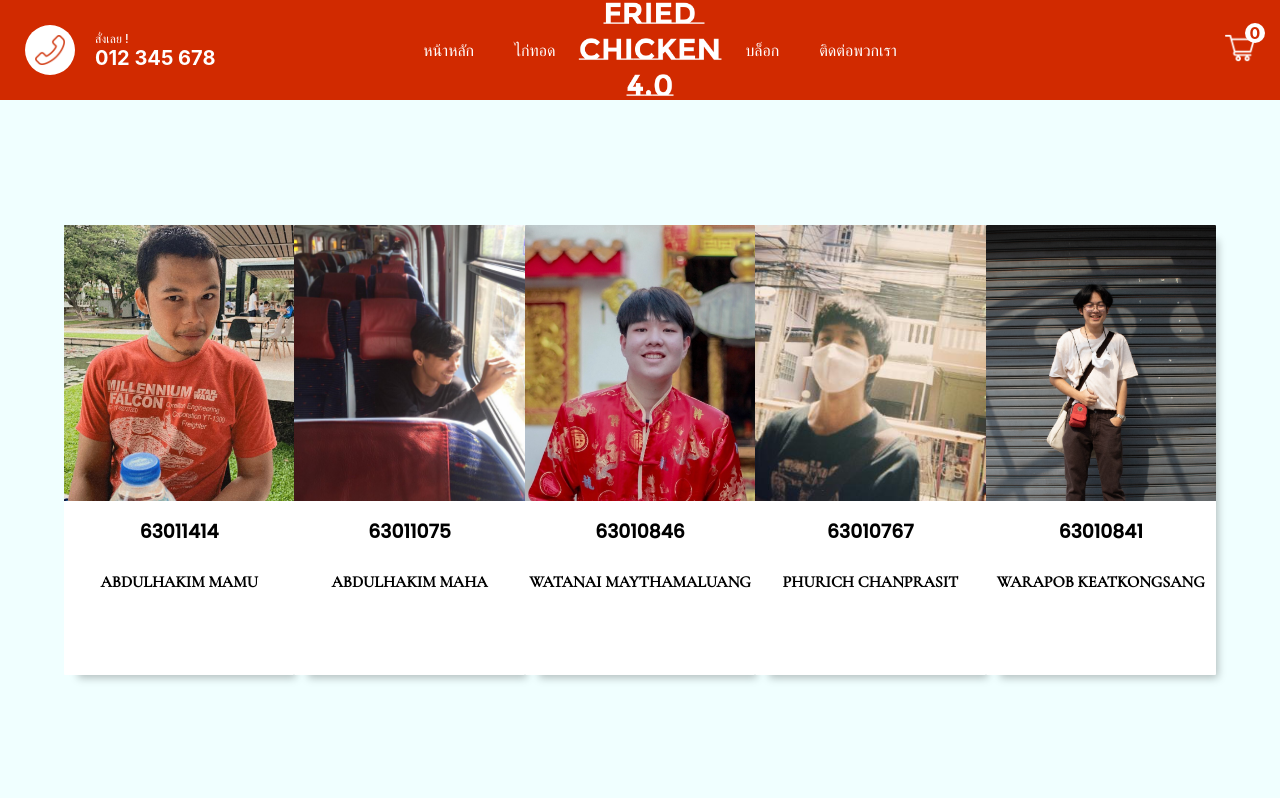
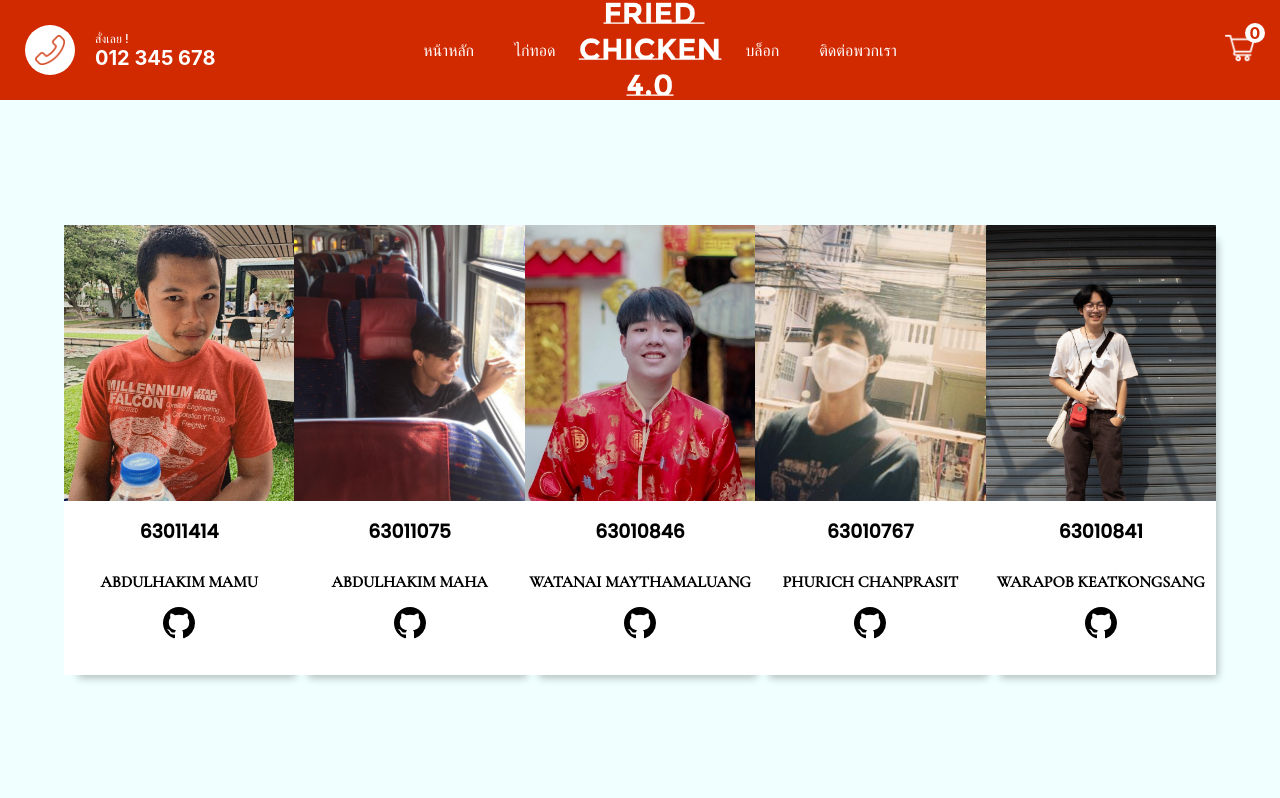
Before and after one commit to Abdulhakim-Maha/SDP-PROJECT, a Next.js app: page /aboutus in a window 1280 px wide. Shown: the top 798 px of the page. Built offline with nearby package versions, Linux system fonts and the light colour scheme.

Commit message:
add some more

```diff
--- a/components/Box.tsx
+++ b/components/Box.tsx
@@ -1,11 +1,15 @@
 import React, { FC } from "react";
 import styles from "../styles/Box.module.scss";
 import Image from "next/image";
+import { BsGithub } from "react-icons/bs";
+import Link from "next/link";
+import { CRED } from "../pages/aboutus";
 
-const Box: FC<{ img: string; name: string; id: number }> = ({
+const Box: FC<CRED> = ({
   img,
   name,
   id,
+  github
 }) => {
   return (
     <div className={styles.container}>
@@ -20,6 +24,11 @@ const Box: FC<{ img: string; name: string; id: number }> = ({
       <div className={styles.wrapper}>
         <h3 className={styles.id}>{id}</h3>
         <p className={styles.name}>{name}</p>
+        <Link href={github} passHref>
+          <a target={"_blank"}>
+            <BsGithub size={"32px"} className={styles.github} />
+          </a>
+        </Link>
       </div>
     </div>
   );
--- a/package.json
+++ b/package.json
@@ -17,6 +17,7 @@
     "next": "^12.1.5",
     "react": "^17.0.2",
     "react-dom": "^17.0.2",
+    "react-icons": "^4.3.1",
     "react-redux": "^7.2.6"
   },
   "devDependencies": {
--- a/pages/aboutus.tsx
+++ b/pages/aboutus.tsx
@@ -3,31 +3,43 @@ import React from "react";
 import Box from "../components/Box";
 import styles from "../styles/Aboutus.module.scss";
 
-const members = [
+export type CRED = {
+  img: string;
+  name: string;
+  id: number;
+  github: string;
+};
+
+const members: CRED[] = [
   {
     img: "/members/kim.png",
     name: "Abdulhakim Mamu",
     id: 63011414,
+    github: "https://github.com/hakimparoo",
   },
   {
     img: "/members/king.png",
     name: "Abdulhakim Maha",
     id: 63011075,
+    github: "https://github.com/Abdulhakim-Maha",
   },
   {
     img: "/members/newyear.png",
     name: "Watanai Maythamaluang ",
     id: 63010846,
+    github: "https://github.com/Watanai1245",
   },
   {
     img: "/members/fome.png",
     name: "Phurich Chanprasit",
     id: 63010767,
+    github: "https://github.com/Phurich63010767",
   },
   {
     img: "/members/pol.png",
     name: "Warapob Keatkongsang",
     id: 63010841,
+    github: "https://github.com/Warapob",
   },
 ];
 
@@ -40,7 +52,13 @@ const Aboutus = () => {
       <div className={styles.container}>
         <div className={styles.wrapper}>
           {members.map((mb) => (
-            <Box key={mb.id} id={mb.id} img={mb.img} name={mb.name} />
+            <Box
+              key={mb.id}
+              id={mb.id}
+              img={mb.img}
+              name={mb.name}
+              github={mb.github}
+            />
           ))}
         </div>
       </div>
--- a/styles/Box.module.scss
+++ b/styles/Box.module.scss
@@ -28,5 +28,11 @@
       margin: 10px 0;
       text-transform: uppercase;
     }
+    .github{
+      margin-top: 5px;
+      &:hover{
+        color:crimson;
+      }
+    }
   }
 }
```
Also changed, not shown: 1 other file (tests, documents, lock files or other folders).
